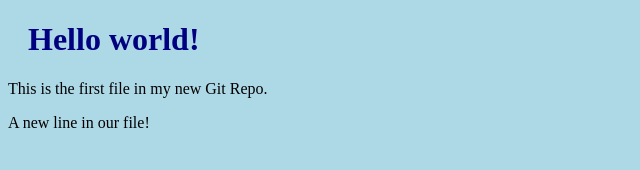
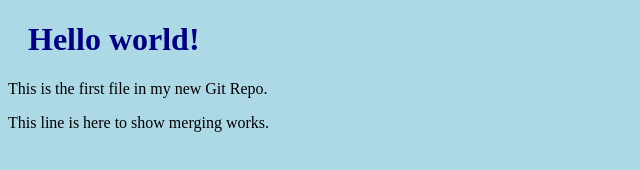
Before and after one commit to KRZXZEE/hello-world, a plain HTML site: page index.html in a window 1280 px wide. Shown: the whole page, without its empty margins (0-640 px from the left). Drawn offline with Linux system fonts and the light colour scheme.

Commit message:
updated index.html with emergency fix

```diff
--- a/index.html
+++ b/index.html
@@ -8,7 +8,7 @@
 
 <h1>Hello world!</h1>
 <p>This is the first file in my new Git Repo.</p>
-<p>A new line in our file!</p>
+<p>This line is here to show merging works.</p>
 
 </body>
 </html>
```
